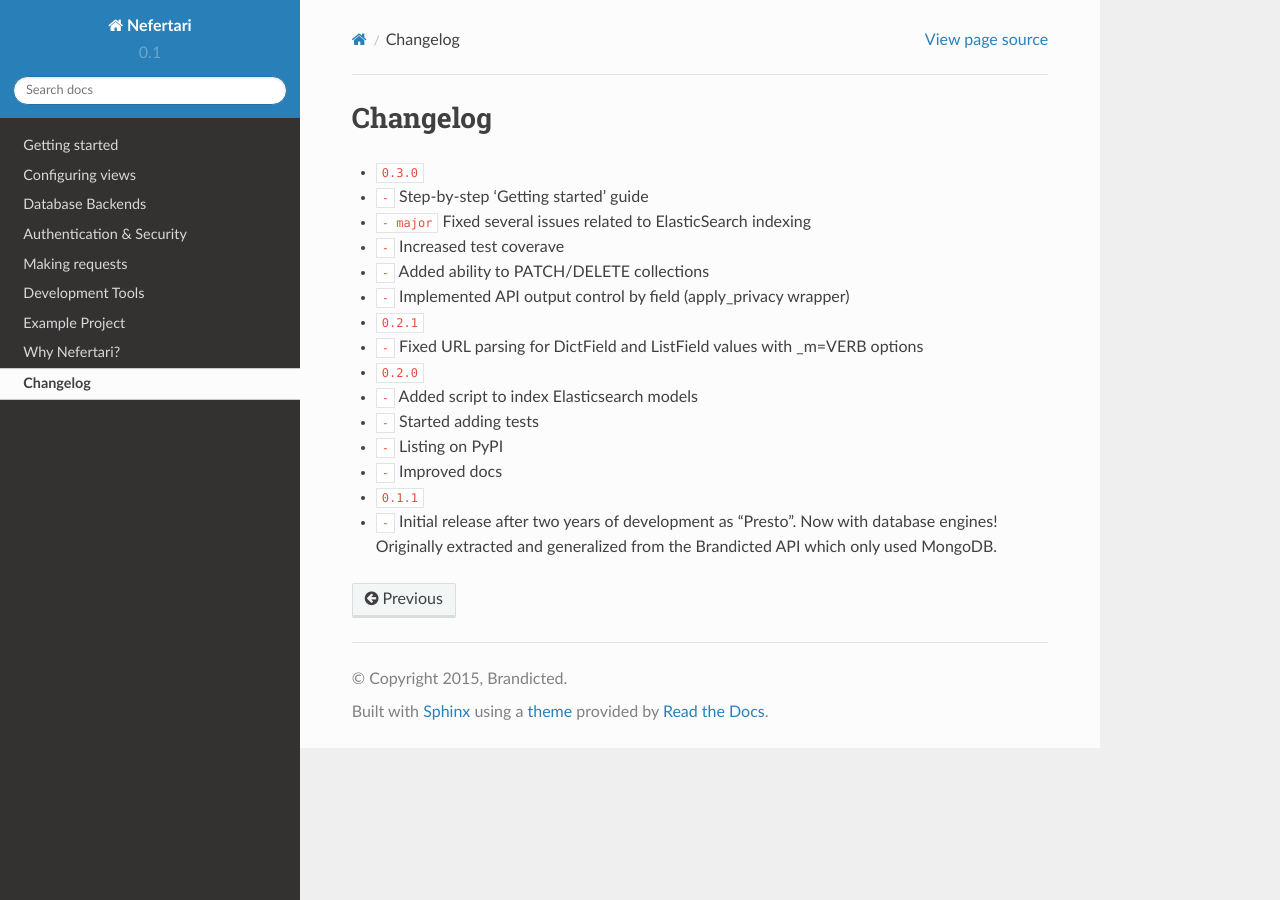
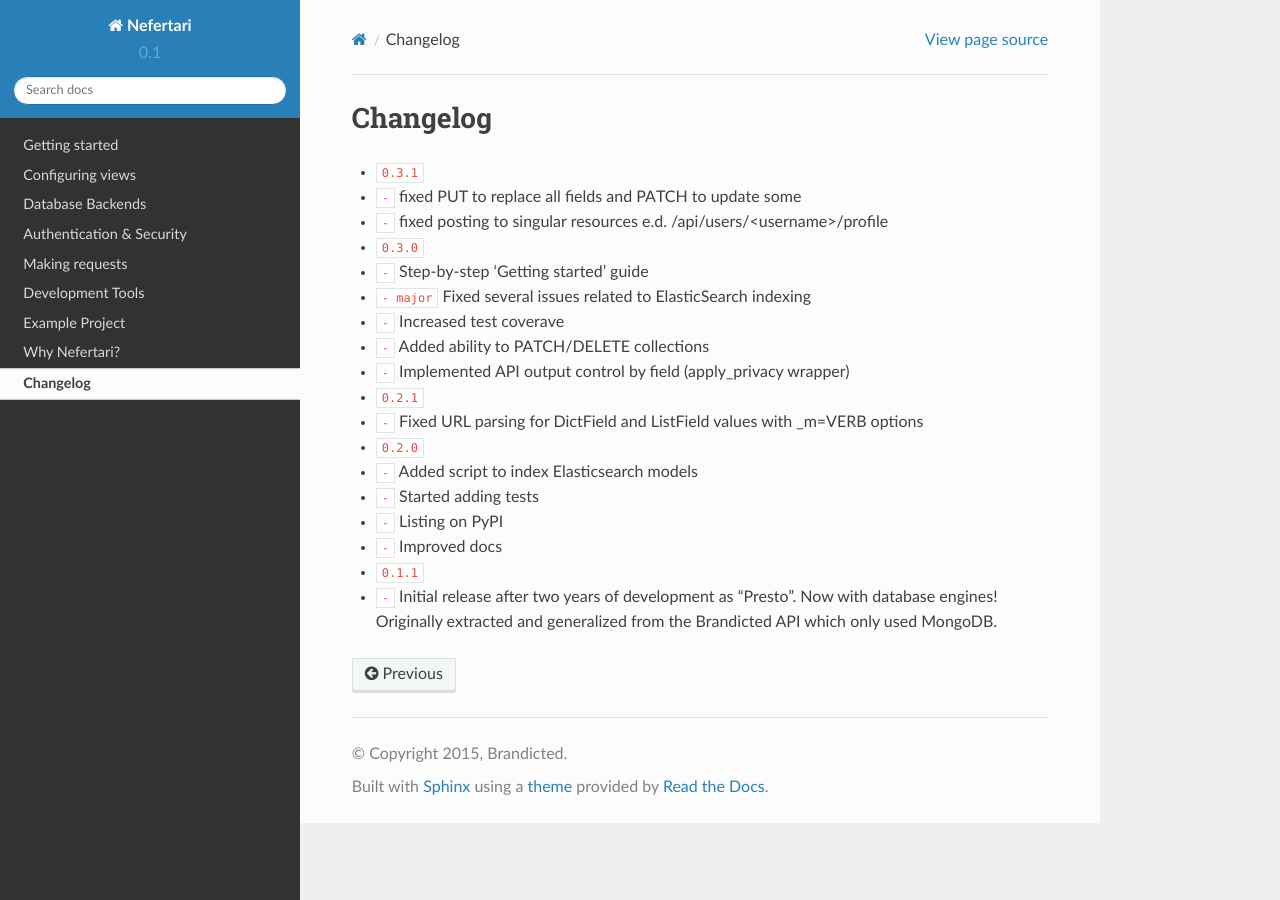
Before and after one commit to ramses-tech/nefertari, a Sphinx documentation site: the page built from docs/source/changelog.rst, in a window 1280 px wide. Built offline with Sphinx 7.4.7 and the Read the Docs theme 2.0.0, drawn with Linux system fonts in a browser that asks for light colours; cross-references to code outside the pages are shown as plain code.

Commit message:
release 0.3.1

```diff
--- a/docs/source/changelog.rst
+++ b/docs/source/changelog.rst
@@ -1,5 +1,9 @@
 Changelog
 =========
+
+* :release:`0.3.1 <2015-05-27>`
+* :bug:`-` fixed PUT to replace all fields and PATCH to update some
+* :bug:`-` fixed posting to singular resources e.d. /api/users/<username>/profile
 
 * :release:`0.3.0 <2015-05-18>`
 * :support:`-` Step-by-step 'Getting started' guide
```
Also changed, not shown: 1 other file.
